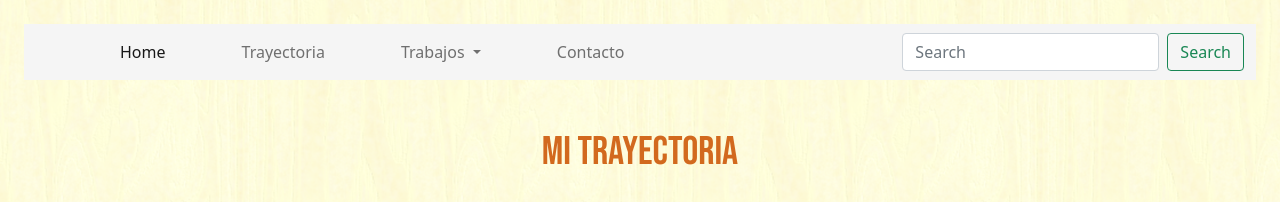
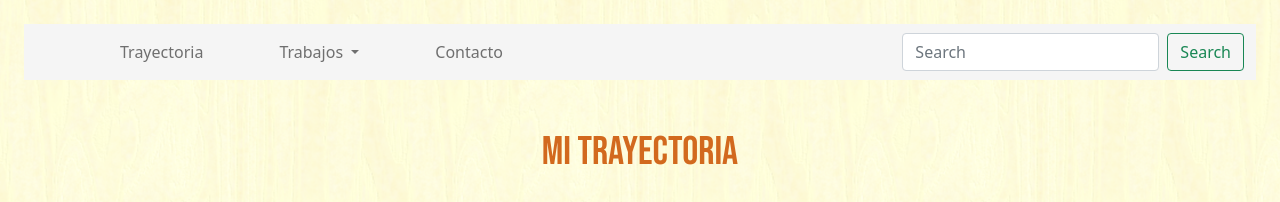
Before and after one commit to sophiemassola/SegundaEntregaTF, a plain HTML site: page bio.html in a window 1280 px wide. Shown: the top 202 px of the page. Drawn offline with nearby package versions, Linux system fonts and the light colour scheme; a web font is replaced by a local one.

Commit message:
saqué el home

```diff
--- a/bio.html
+++ b/bio.html
@@ -27,9 +27,6 @@
               </button>
               <div class="collapse navbar-collapse" id="navbarSupportedContent">
                 <ul class="navbar-nav me-auto mb-2 mb-lg-0">
-                  <li class="nav-item mr">
-                    <a class="nav-link active" aria-current="page" href="index.html">Home</a>
-                  </li>
                   <li class="nav-item mr">
                     <a class="nav-link" href="bio.html">Trayectoria</a>
                   </li>
```
Also changed, not shown: index.html (+0 -3 lines).
